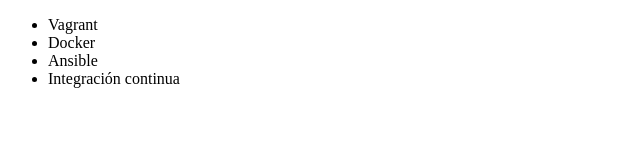
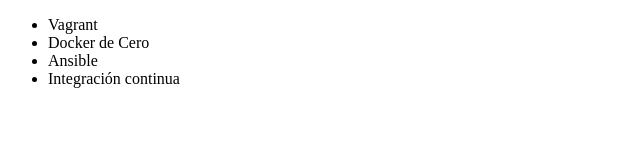
Before and after one commit to Leolescano/alura-git, a plain HTML site: page index.html in a window 1280 px wide. Shown: the full height of the page, 0-640 px from the left. Drawn offline with Linux system fonts and the light colour scheme.

Commit message:
Arreglado el titulo del curso de Docker

```diff
--- a/index.html
+++ b/index.html
@@ -7,7 +7,7 @@
 <body>
      <ul>
          <li> Vagrant </li>
-         <li> Docker </li>
+         <li> Docker de Cero </li>
          <li> Ansible </li>
          <li> Integración continua </li>
      </ul>
```
